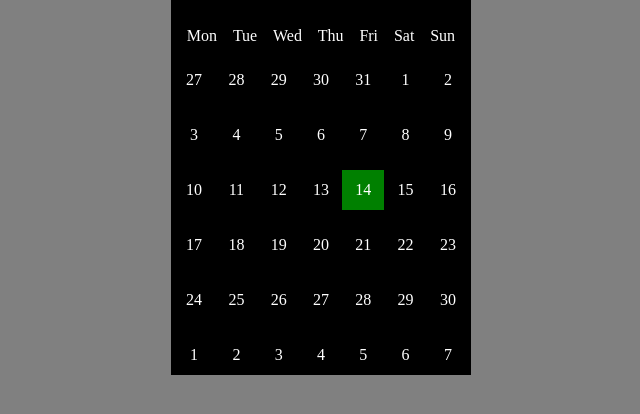
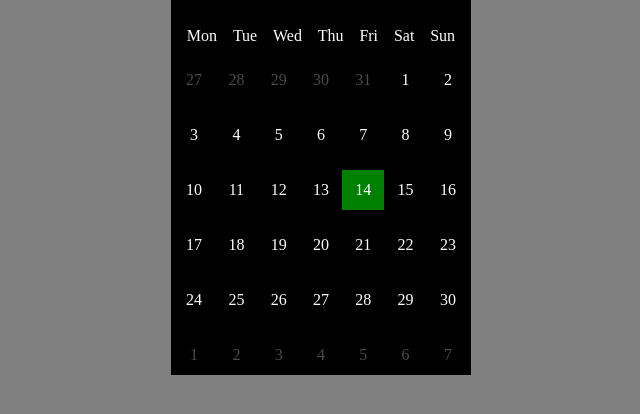
Before and after one commit to supriyakavathekar/Calendar-2023, a plain HTML site: page index.html in a window 1280 px wide. Shown: the part 272-686 px from the top of the page, without its empty margins (319-959 px from the left). Drawn offline with Linux system fonts and the light colour scheme.

Commit message:
add colour to empty coloum

```diff
--- a/style.css
+++ b/style.css
@@ -101,3 +101,7 @@ font-size: 2em;
 text-transform: uppercase;
 
 }
+
+.days .empty {
+  color: rgb(74, 74, 74);
+}
```
